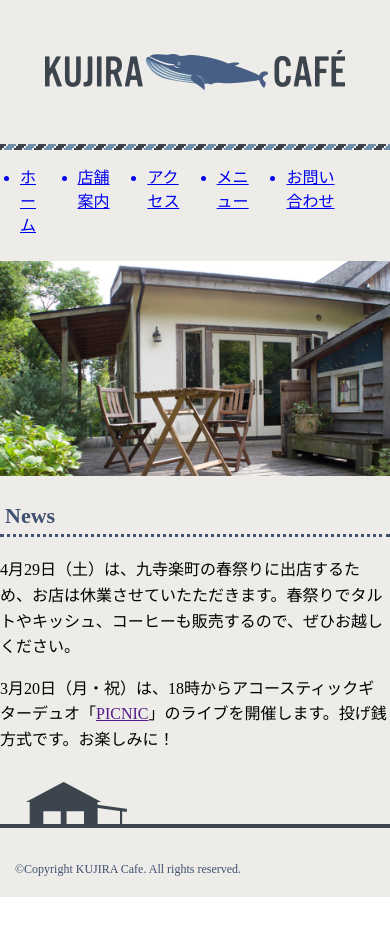
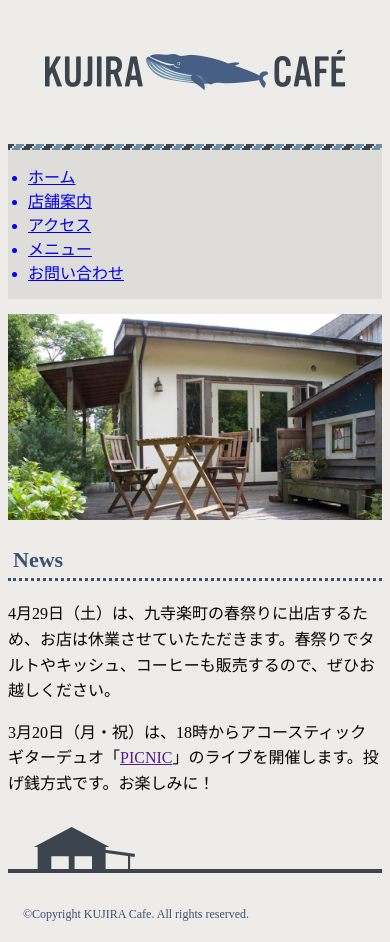
Before and after one commit to mp-gumi/KUJIRACafeWebSite, a React (Create React App) app: page / in a window 390 px wide. Before the commit the page ends 897 px from the top, so only its background shows below. Built offline with nearby package versions, Linux system fonts and the light colour scheme; what emotion-reset would draw is missing.

Commit message:
NavigationとAppのmedia queryの設定

```diff
--- a/src/App.tsx
+++ b/src/App.tsx
@@ -4,6 +4,8 @@ import { jsx, css } from "@emotion/react";
 import { Header } from "src/component/Header";
 import { Footer } from "src/component/Footer";
 import { IndexBody } from "src/component/IndexBody";
+
+export const maxWidth = "767px";
 
 export const App = () => {
   return (
@@ -16,6 +18,9 @@ export const App = () => {
         css={css`
           max-width: 960px;
           margin: 0 auto;
+          @media (max-width: ${maxWidth}) {
+            margin: 0 8px;
+          }
         `}
       >
         <Header />
--- a/src/component/Header/Navigation/index.tsx
+++ b/src/component/Header/Navigation/index.tsx
@@ -33,6 +33,10 @@ export const Navigation = () => {
         background-image: url(${backgroundNavigation});
         background-repeat: repeat-x;
         vertical-align: top;
+        @media (max-width: 767px) {
+          background-color: #dfddda;
+          margin-bottom: 15px;
+        }
       `}
     >
       <ul
@@ -40,6 +44,10 @@ export const Navigation = () => {
           display: flex;
           justify-content: start;
           padding: 20px 10px 15px 20px;
+          @media (max-width: 767px) {
+            flex-direction: column;
+            padding: 20px 10px 15px 20px;
+          }
         `}
       >
         {pages}
--- a/src/component/IndexBody/index.tsx
+++ b/src/component/IndexBody/index.tsx
@@ -19,6 +19,7 @@ export const IndexBody = () => {
           margin: 20px 0;
           padding: 5px;
           font-size: 22px;
+          font-weight: bold;
           color: ${textBlue};
           border-bottom: dotted 3px ${textBlue};
         `}
```
